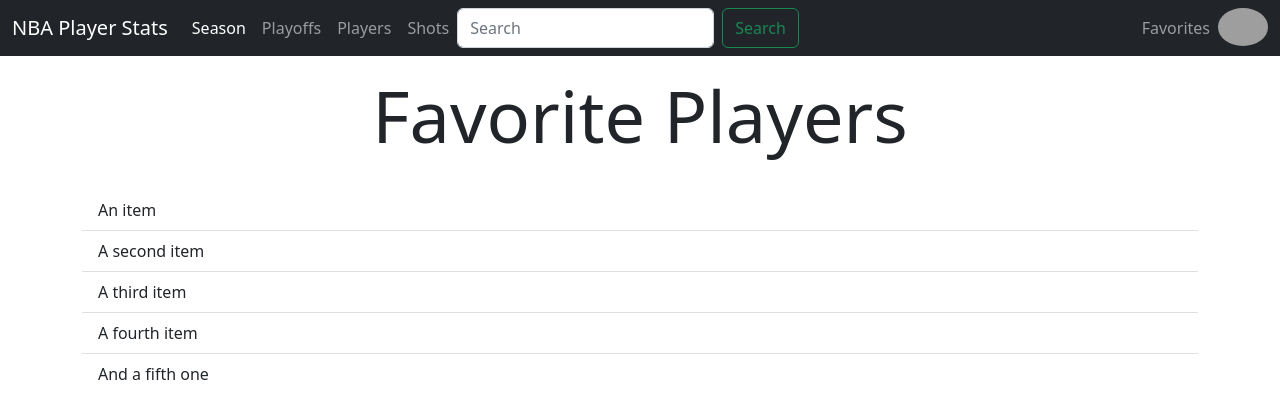
After one commit to Caden01/nba-player-stats, a Flask app: page /favorite in a window 1280 px wide. The commit adds this page. Shown: the top 419 px of the page. Run offline with Flask 2, Linux system fonts and the light colour scheme; grey boxes are pictures that could not be loaded.

Commit message:
Create favorite players UI

```diff
--- a/app.py
+++ b/app.py
@@ -26,3 +26,7 @@ def player():
 @app.route("/shots")
 def shots():
     return render_template("shots.html")
+
+@app.route("/favorite")
+def favorite_players():
+    return render_template("favorite.html")
--- a/templates/base.html
+++ b/templates/base.html
@@ -34,7 +34,7 @@
             </ul>
             <ul class="navbar-nav">
                 <li class="nav-item">
-                    <a class="nav-link" href="#">Favorites</a>
+                    <a class="nav-link" href="/favorite">Favorites</a>
                 </li>
                 <li class="nav-item">
                     <a href="#"><img src="https://upload.wikimedia.org/wikipedia/commons/2/2c/Default_pfp.svg" class="rounded-circle" style="width: 50px;" alt="Avatar"></a>
--- /dev/null
+++ b/templates/favorite.html
@@ -0,0 +1,23 @@
+{% extends "base.html" %}
+
+{% block title %}Season Stats{% endblock %}
+
+{% block content %}
+    <div class="p-3 pb-md-4 mx-auto text-center">
+        <h1 class="display-2"><a href="/season" class="text-reset text-decoration-none">Favorite Players</a></h1>
+    </div>
+
+    <div class="container">
+        <div class="row align-items-center">
+            <div class="col">
+                <ul class="list-group list-group-flush">
+                    <li class="list-group-item"><a href="#" class="text-reset text-decoration-none">An item</a></li>
+                    <li class="list-group-item"><a href="#" class="text-reset text-decoration-none">A second item</a></li>
+                    <li class="list-group-item"><a href="#" class="text-reset text-decoration-none">A third item</a></li>
+                    <li class="list-group-item"><a href="#" class="text-reset text-decoration-none">A fourth item</a></li>
+                    <li class="list-group-item"><a href="#" class="text-reset text-decoration-none">And a fifth one</a></li>
+                </ul>
+            </div>
+        </div>
+    </div>
+{% endblock %}
```
